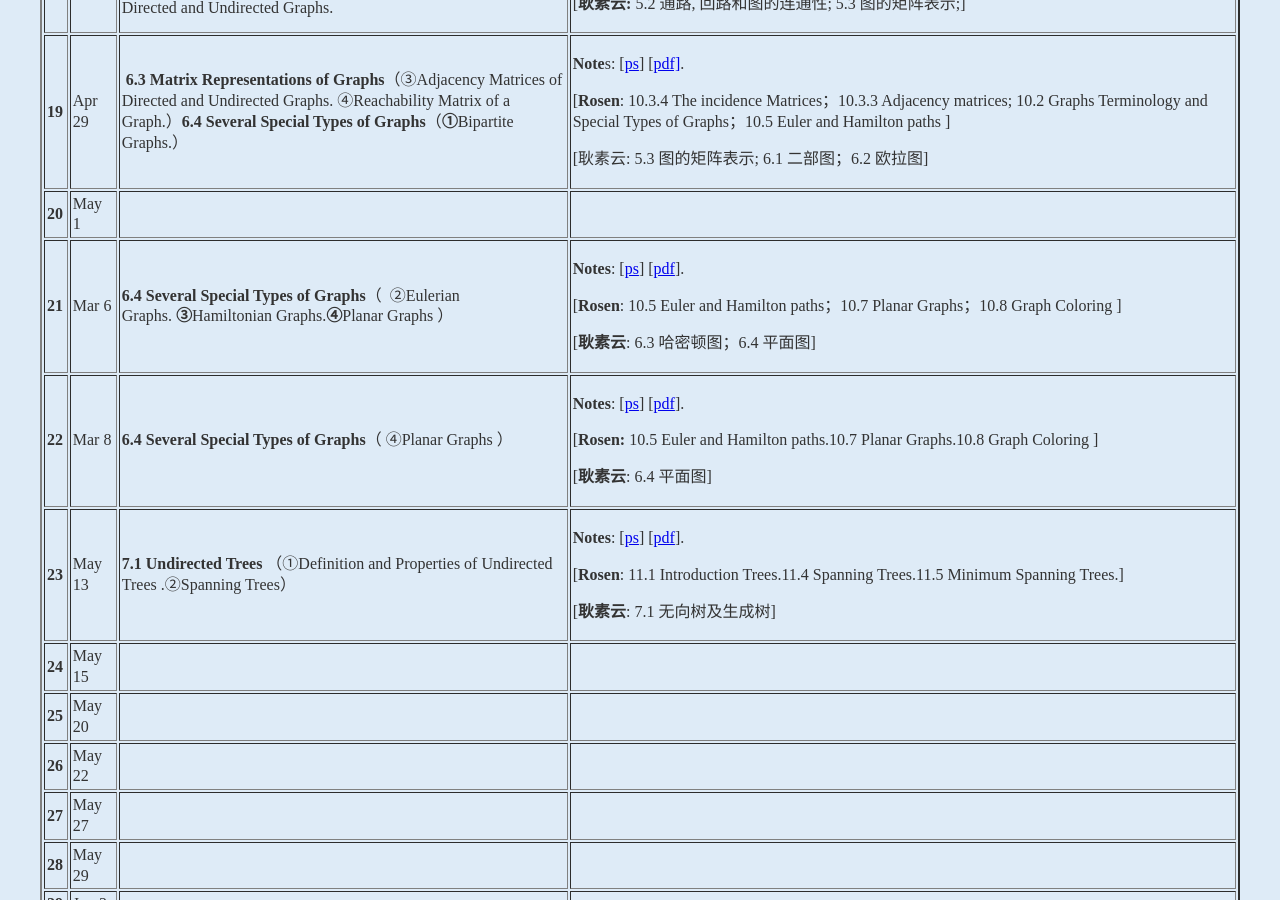
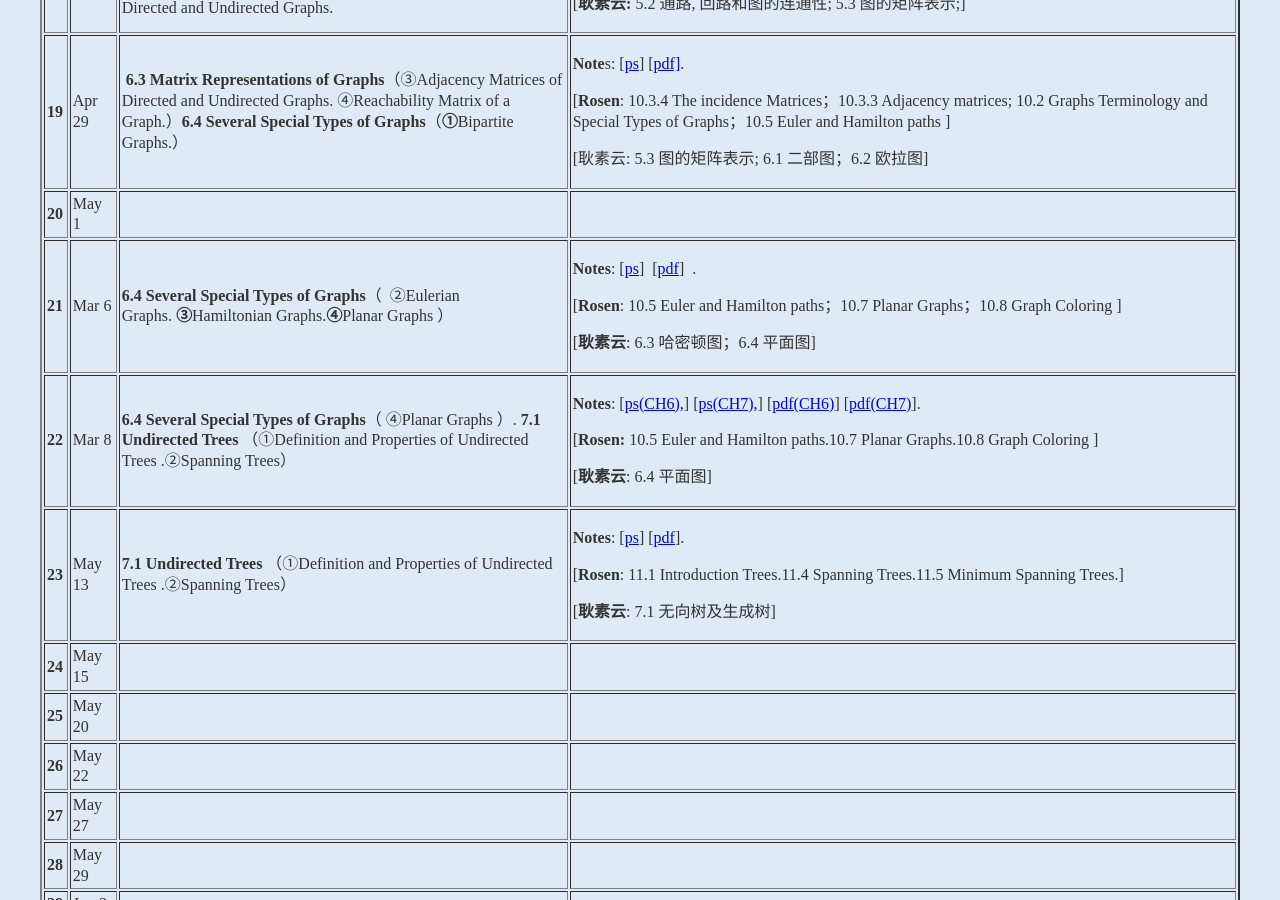
Before and after one commit to kejiwei/kejiwei.github.io, a Jekyll site: the page teaching/courses/dismath/index.html, which Jekyll copies as it is, in a window 1280 px wide and 900 px high, scrolled down 3542 px. Built offline with Jekyll 4.4.1, drawn with Linux system fonts in a browser that asks for light colours.

Commit message:
Add files via upload

```diff
--- a/teaching/courses/dismath/index.html
+++ b/teaching/courses/dismath/index.html
@@ -262,8 +262,9 @@
                 <td><b>21</b></td>
                 <td>Mar 6</td>
                 <td><strong>6.4 Several Special Types of Graphs</strong>（&nbsp; ②Eulerian Graphs.&nbsp;<strong>③</strong>Hamiltonian Graphs.<b>④</b>Planar Graphs ）</td>
-                <td><p><strong>Notes</strong>: [<a href="slides/CH6-Graphs(90-114).ppsx">ps</a>] [<a href="slides/CH6-Graphs(90-114).pdf">pdf</a>].&nbsp;</p>
-                  <p>[<strong>Rosen</strong>: 10.5 Euler and Hamilton paths；10.7 Planar Graphs；10.8 Graph Coloring  ]</p>
+                <td><p><strong>Notes</strong>: [<a href="slides/CH6-Graphs(90-114).ppsx">ps</a>]&nbsp; [<a href="slides/CH6-Graphs(90-114).pdf">pdf</a>]&nbsp; .&nbsp;</p>
+
+<p>[<strong>Rosen</strong>: 10.5 Euler and Hamilton paths；10.7 Planar Graphs；10.8 Graph Coloring  ]</p>
                   <p>[<strong>耿素云</strong>: 6.3 哈密顿图；6.4 平面图] </p></td>
                 </tr>
 
@@ -271,11 +272,10 @@
                 <tr>
                 <td><b>22</b></td>
                 <td>Mar 8</td>
-                <td><strong>6.4 Several Special Types of Graphs</strong>（ ④Planar Graphs ）</td>
-                <td><p><strong>Notes</strong>: [<a href="slides/lecture.ppsx">ps</a>] [<a href="slides/lecture.pdf">pdf</a>].&nbsp;</p>
+                <td><strong>6.4 Several Special Types of Graphs</strong>（ ④Planar Graphs ）. <strong>7.1 Undirected Trees</strong> （①Definition and Properties of Undirected Trees .②Spanning Trees）</td>
+                <td><p><strong>Notes</strong>: [<a href="slides/CH6-Graphs(115-end).ppsx">ps(CH6),</a>] [<a href="slides/CH7-trees(1-11).ppsx">ps(CH7),</a>] [<a href="slides/CH6-Graphs(115-end).pdf">pdf(CH6)</a>] [<a href="slides/CH7-trees(1-11).pdf">pdf(CH7)</a>].&nbsp;</p>
                   <p>[<strong>Rosen:</strong> 10.5 Euler and Hamilton paths.10.7 Planar Graphs.10.8 Graph Coloring ]&nbsp;</p>
-                  <p>[<strong>耿素云</strong>: 6.4 平面图]</p></td>
-                </tr>
+					<p>[<strong>耿素云</strong>: 6.4 平面图]</p></td>
 
                 <tr>
                 <td><strong>23</strong></td>
```
